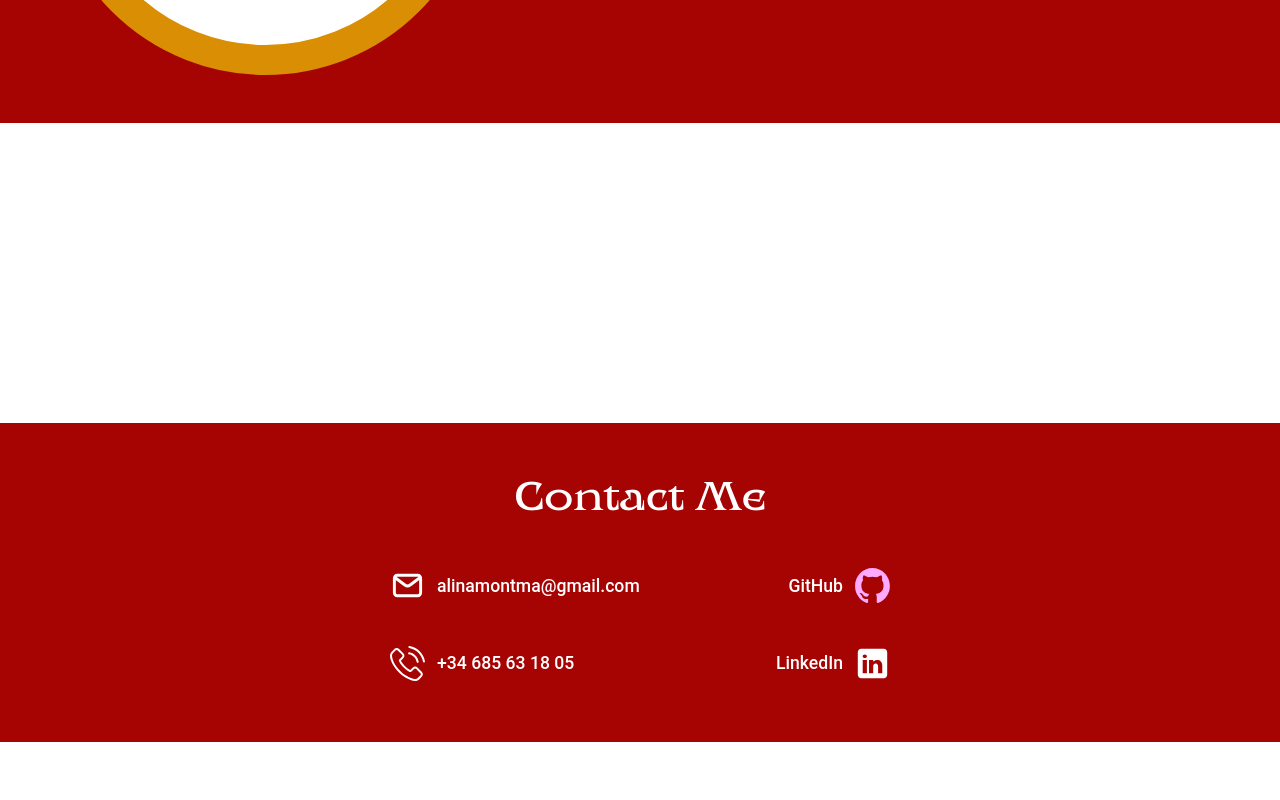
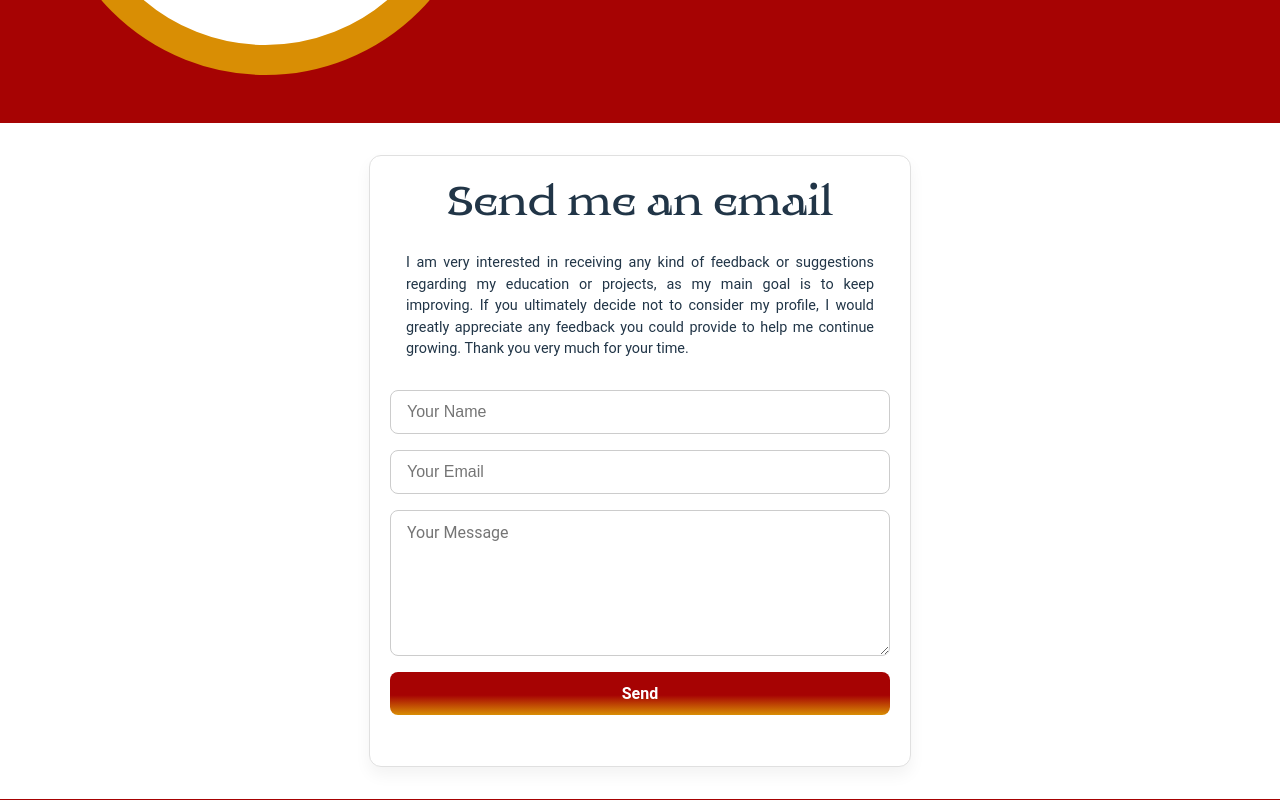
Before and after one commit to Alina-02/portfolio, a React (Vite) app: page / in a window 1280 px wide. Shown: the part 2540-3340 px from the top of the page. Before the commit the page ends 3282 px from the top, so only its background shows below. Built offline with nearby package versions, Linux system fonts and the light colour scheme.

Commit message:
send emails

```diff
--- a/package.json
+++ b/package.json
@@ -12,6 +12,7 @@
   },
   "dependencies": {
     "clsx": "^2.1.1",
+    "emailjs-com": "^3.2.0",
     "i18next": "^25.3.1",
     "i18next-browser-languagedetector": "^8.2.0",
     "motion": "^12.23.0",
--- a/src/App.tsx
+++ b/src/App.tsx
@@ -18,14 +18,13 @@ import Curriculum from "./sections/main/Curriculum";
 import Courses from "./sections/main/Courses";
 import Transition from "./sections/main/MainSection";
 import ProjectsSection from "./sections/main/Projects";
+import ContactEmail from "./components/Email/ContactEmail";
 
 function App() {
   const { t } = useTranslation();
   const { scrollY } = useScroll();
 
   const [style, setStyle] = useState<number>(0);
-
-  const [downButtonHover, setDownButtonHover] = useState<boolean>(false);
 
   const [zoom, setZoom] = useState<boolean>(false);
   const [circleSelected, setCircleSelected] = useState<
@@ -275,7 +274,9 @@ function App() {
         {circleSelected === "Projects" && <ProjectsSection style={style} />}
       </div>
       <AboutMe style={style} />
-      <div style={{ backgroundColor: "white", height: "300px" }}></div>
+      <div style={{ backgroundColor: "white", padding: "2rem" }}>
+        <ContactEmail style={style} />
+      </div>
       <ContactMe style={style} />
     </>
   );
--- /dev/null
+++ b/src/components/Email/ContactEmail.tsx
@@ -0,0 +1,90 @@
+import { useState } from "react";
+import emailjs from "emailjs-com";
+import "./contactemail.css"; // Make sure this CSS file exists
+import { styles } from "../../utils/styles";
+import { useTranslation } from "react-i18next";
+
+interface Props {
+  style: number;
+}
+
+export default function ContactEmail(props: Props) {
+  const { style } = props;
+
+  const [form, setForm] = useState({ name: "", email: "", message: "" });
+  const [status, setStatus] = useState("");
+  const { t } = useTranslation();
+
+  const handleChange = (e) => {
+    setForm({ ...form, [e.target.name]: e.target.value });
+  };
+
+  const handleSubmit = (e) => {
+    e.preventDefault();
+    setStatus("Sending...");
+
+    emailjs
+      .send(
+        import.meta.env.VITE_EMAILJS_SERVICE_ID,
+        import.meta.env.VITE_EMAILJS_TEMPLATE_ID,
+        form,
+        import.meta.env.VITE_EMAILJS_PUBLIC_KEY
+      )
+      .then(
+        () => {
+          setStatus(t("send_email.success"));
+          setForm({ name: "", email: "", message: "" });
+        },
+        (error) => {
+          console.error("FAILED...", error);
+          setStatus(t("send_email.error"));
+        }
+      );
+  };
+
+  return (
+    <form onSubmit={handleSubmit} className="contact-form">
+      <h2
+        style={{
+          fontFamily: `${styles[style]?.font}`,
+          fontSize: styles[style]?.h2FontSize,
+        }}
+      >
+        {t("send_email.title")}
+      </h2>
+      <p> {t("send_email.text")}</p>
+      <input
+        name="name"
+        placeholder={t("send_email.name")}
+        value={form.name}
+        onChange={handleChange}
+        required
+      />
+      <input
+        name="email"
+        type="email"
+        placeholder={t("send_email.email")}
+        value={form.email}
+        onChange={handleChange}
+        required
+      />
+      <textarea
+        name="message"
+        placeholder={t("send_email.message")}
+        value={form.message}
+        onChange={handleChange}
+        required
+      />
+      <button
+        type="submit"
+        style={{
+          background: `${styles[style]?.reverseBackground}`,
+          color: `${styles[style]?.sectionsTextColor}`,
+        }}
+      >
+        {t("send_email.send")}
+      </button>
+      <p className="status">{status}</p>
+    </form>
+  );
+}
--- /dev/null
+++ b/src/components/Email/contactemail.css
@@ -0,0 +1,83 @@
+.contact-form {
+  max-width: 500px;
+  margin: 0 auto;
+  padding: 20px;
+  background: #ffffff;
+  border: 1px solid #e0e0e0;
+  border-radius: 12px;
+  box-shadow: 0 8px 16px rgba(0, 0, 0, 0.05);
+  display: flex;
+  flex-direction: column;
+  gap: 16px;
+}
+
+.contact-form p {
+  text-align: justify;
+  font-size: 0.9rem;
+  margin-top: 0;
+  padding: 0px 16px;
+}
+
+.contact-form h2 {
+  margin-bottom: 0;
+}
+
+.contact-form input,
+.contact-form textarea {
+  background-color: white;
+  padding: 12px 16px;
+  font-size: 1rem;
+  border: 1px solid #ccc;
+  border-radius: 8px;
+  transition: border-color 0.2s, box-shadow 0.2s;
+  color: rgba(39, 39, 39, 0.87);
+}
+
+.contact-form input:focus,
+.contact-form textarea:focus {
+  border-color: #414141;
+  box-shadow: 0 0 0 3px rgba(182, 182, 182, 0.2);
+  outline: none;
+}
+
+.contact-form textarea {
+  min-height: 120px;
+  resize: vertical;
+  font-family: Roboto;
+  color: rgba(39, 39, 39, 0.87);
+}
+
+.contact-form input:-webkit-autofill {
+  background-color: #fff !important;
+  -webkit-box-shadow: 0 0 0px 1000px #fff inset !important;
+  -webkit-text-fill-color: rgba(39, 39, 39, 0.87) !important;
+  color: rgba(39, 39, 39, 0.87) !important;
+
+  font-size: 1rem;
+  font-family: Roboto;
+}
+
+.contact-form button {
+  padding: 12px;
+  color: #fff;
+  font-weight: 600;
+  border: none;
+  border-radius: 8px;
+  cursor: pointer;
+  transition: background 0.3s, transform 0.2s;
+}
+
+.contact-form button:hover {
+  transform: translateY(-2px);
+}
+
+.contact-form .status {
+  font-size: 0.9rem;
+  text-align: center;
+}
+
+@media (max-width: 600px) {
+  .contact-form {
+    padding: 16px;
+  }
+}
--- a/src/i18n.ts
+++ b/src/i18n.ts
@@ -147,6 +147,16 @@ i18n
               web: "Frontend Masters",
             },
           },
+          send_email: {
+            title: "Send me an email",
+            text: "I am very interested in receiving any kind of feedback or suggestions regarding my education or projects, as my main goal is to keep improving. If you ultimately decide not to consider my profile, I would greatly appreciate any feedback you could provide to help me continue growing. Thank you very much for your time.",
+            error: "Failed to send the message. Try again later.",
+            success: "Message sent successfully!",
+            message: "Your Message",
+            name: "Your Name",
+            email: "Your Email",
+            send: "Send",
+          },
         },
       },
       es: {
@@ -277,6 +287,16 @@ i18n
               web: "Codigo Facilito",
             },
           },
+          send_email: {
+            title: "Envíame un correo",
+            text: "Estoy muy interesada en recibir cualquier tipo de crítica o sugerencia sobre mi formación o proyectos, ya que mi principal objetivo es seguir mejorando. Si finalmente decidieran no considerar mi perfil, agradecería enormemente cualquier feedback que me puedan brindar para seguir creciendo. Muchas gracias por su tiempo y consideración.",
+            error: "Error al enviar el mensaje. Vuelve a intentarlo más tarde.",
+            success: "Mensaje enviada de forma correcta.",
+            message: "Tu mensaje",
+            name: "Tu nombre",
+            email: "Tu correo",
+            send: "Enviar",
+          },
         },
       },
     },
--- a/src/index.css
+++ b/src/index.css
@@ -72,7 +72,6 @@ button {
   font-size: 1em;
   font-weight: 500;
   font-family: inherit;
-  background-color: #1a1a1a;
   cursor: pointer;
   transition: border-color 0.25s;
 }
--- a/src/sections/contactme/ContactMeElement.tsx
+++ b/src/sections/contactme/ContactMeElement.tsx
@@ -22,8 +22,8 @@ const ContactMeElement = (props: Props) => {
       <img
         src={iconLink}
         style={{
-          width: "35px",
-          height: "35px",
+          width: "30px",
+          height: "30px",
           filter:
             styles[style]?.sectionsTextColor === "black"
               ? ""
```
Also changed, not shown: 2 other files (tests, documents, lock files or other folders).
